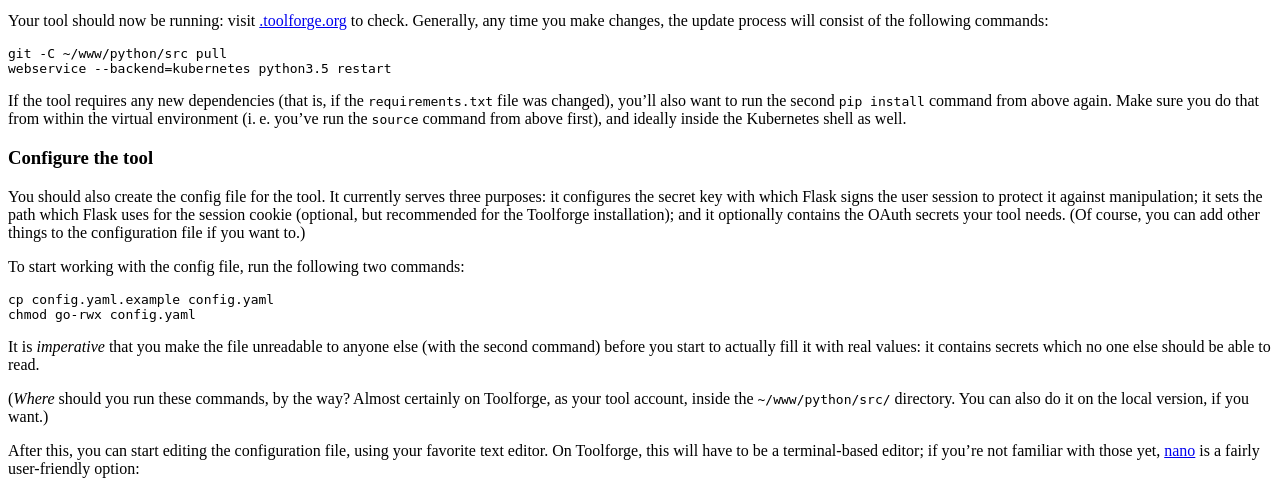
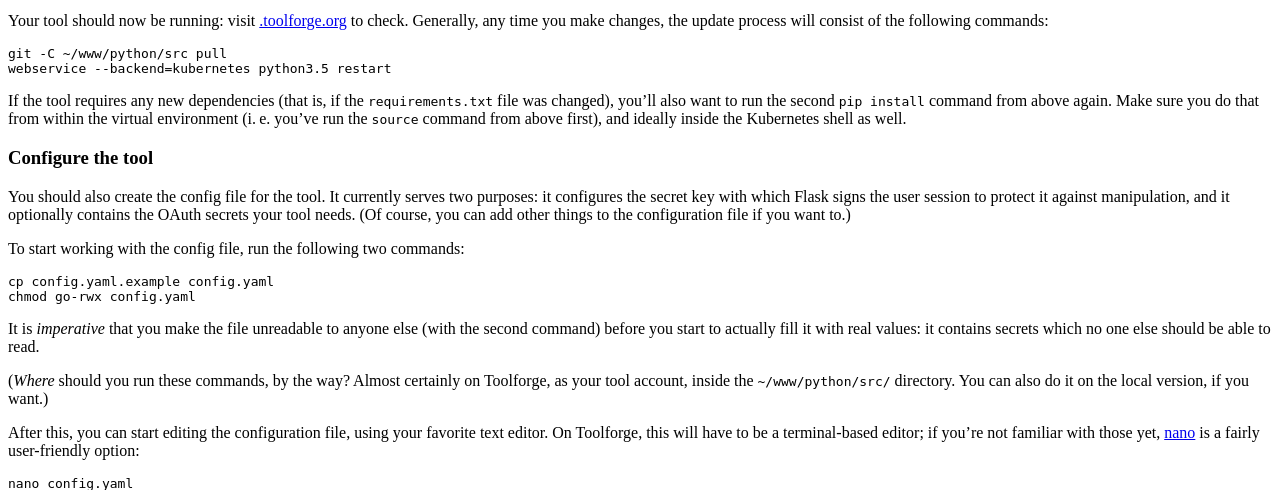
Before and after one commit to lucaswerkmeister/cookiecutter-toolforge, a Python web app: template {{cookiecutter.tool_identifier}}/templates/index.html in a window 1280 px wide. Shown: the part 1279-1769 px from the top of the page. Run offline with Jinja, Linux system fonts and the light colour scheme; the template is opened without the code that fills it, so the values that code supplies are empty.

Commit message:
Update text about config file
Forgot this in the previous commit, didn’t pay enough attention to what
I was editing :)

```diff
--- a/{{cookiecutter.tool_identifier}}/templates/index.html
+++ b/{{cookiecutter.tool_identifier}}/templates/index.html
@@ -169,9 +169,8 @@ webservice --backend=kubernetes python3.5 restart</pre></code>
 <h3>Configure the tool</h3>
 <p>
   You should also create the config file for the tool.
-  It currently serves three purposes:
-  it configures the secret key with which Flask signs the user session to protect it against manipulation;
-  it sets the path which Flask uses for the session cookie (optional, but recommended for the Toolforge installation);
+  It currently serves two purposes:
+  it configures the secret key with which Flask signs the user session to protect it against manipulation,
   and it optionally contains the OAuth secrets your tool needs.
   (Of course, you can add other things to the configuration file if you want to.)
 </p>
```
